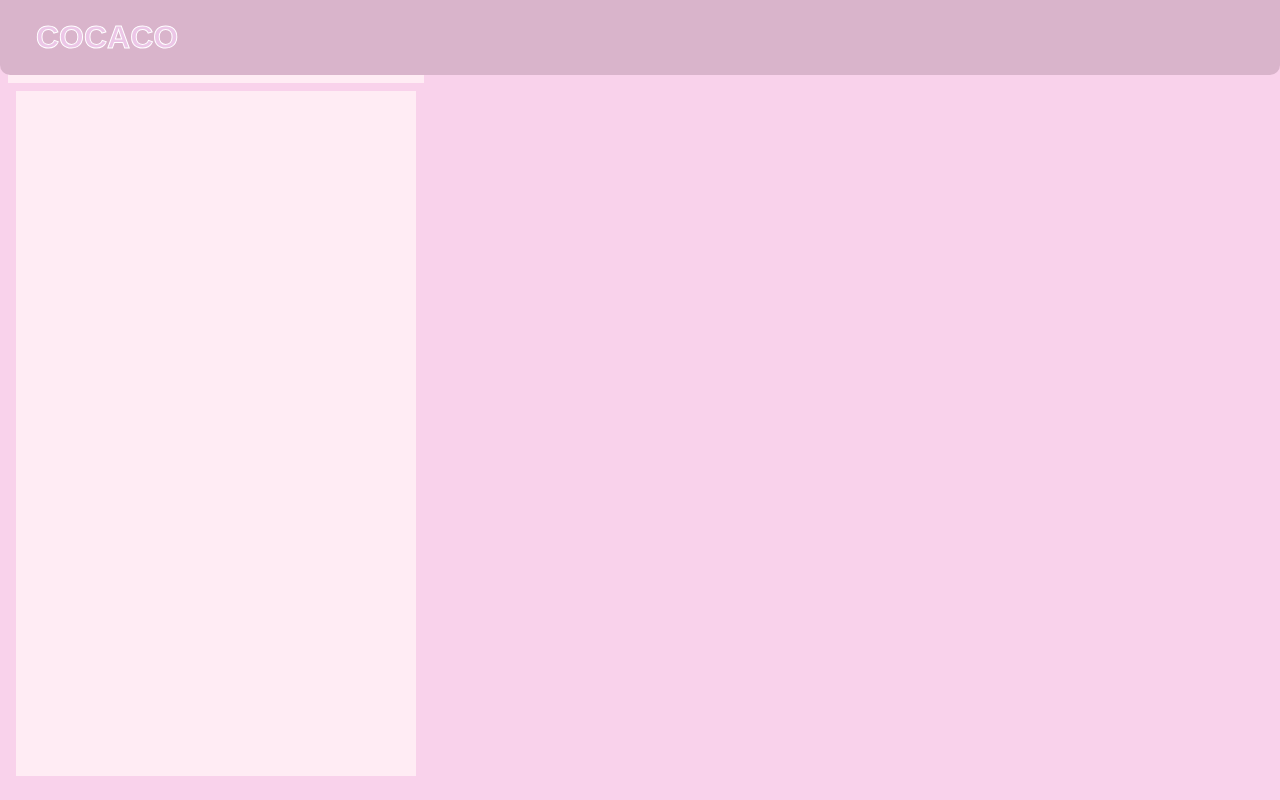
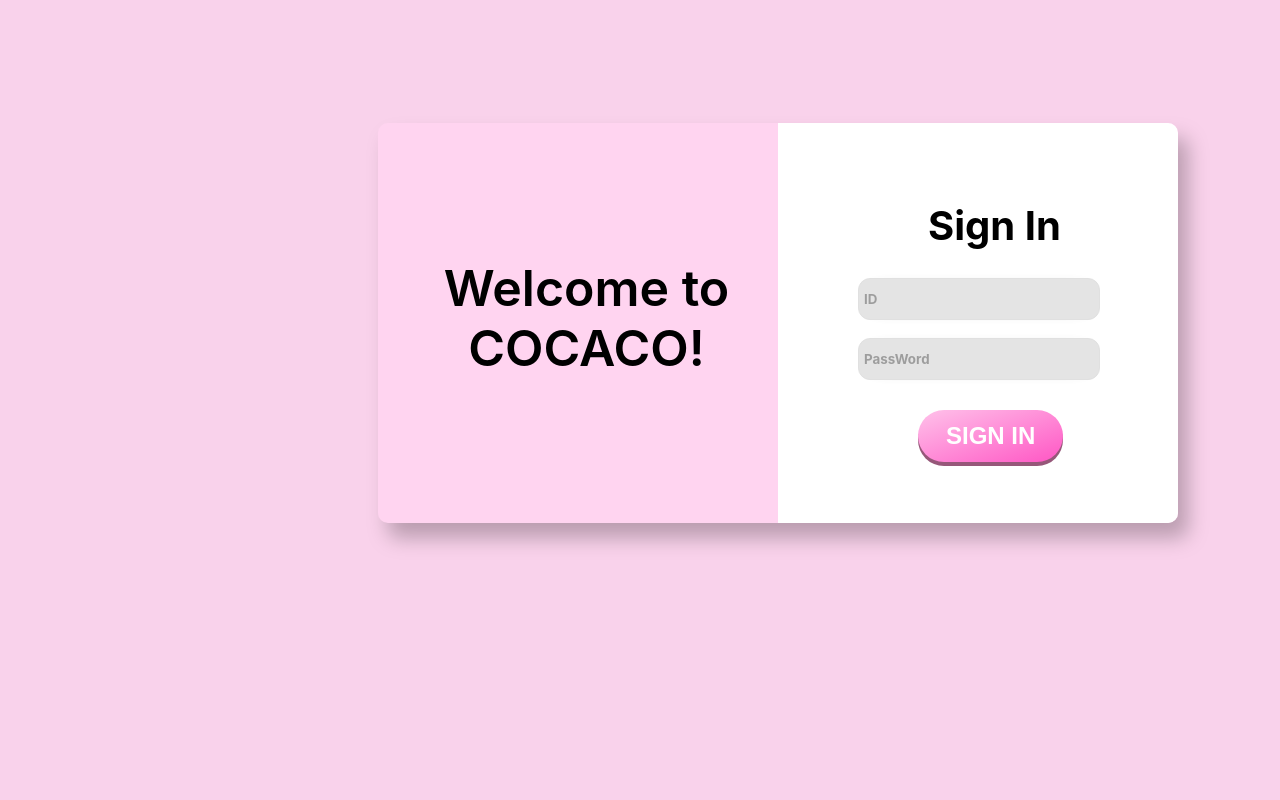
Before and after one commit to pce0303/ccc, a Vue app in the folder frontend/: page / in a window 1280 px wide. Built offline with nearby package versions, Linux system fonts and the light colour scheme.

Commit message:
css god yeseul

```diff
--- a/frontend/src/components/Home.vue
+++ b/frontend/src/components/Home.vue
@@ -1,13 +1,13 @@
 <template>
     <div id="home">
     <header>
-        <button class="main" @click="$router.push('/')">COCACO</button>
-        <button class="login" @click="$router.push('/login')">Log In</button>
+        <button class="main" @click="$router.push('/dashboard')">COCACO</button>
+        <button class="username" @click="$router.push('/profile')">username</button>
         <button class="write" @click="$router.push('/new-post')">글 작성</button>
     </header>
     <body>
         <div class="comment">
-            <p class="Comment">Comment</p>
+            <p class="CommentTitle">Comment</p>
             <input class="writeComment" type="text">
             <button class="uploadComment" type="submit">GO</button>
         </div>
@@ -47,27 +47,27 @@ header {
 .main:hover {
     cursor: pointer;
 }
-.login {
+.username {
     position: relative;
-    right: -1250px;
+    left: 1150px;
     color: #896681;
     background-color: #FFD1DF;
     border: none;
     border-radius: 10px;
-    width: 90px;
+    width: 100px;
     height: 40px;
     box-shadow: rgb(81, 81, 81, 0.3) 2px 3px;
     font-size: large;
     font-weight: 700;
     text-shadow: rgba(125, 125, 125, 0.3) 2px 2px;
 }
-.login:hover {
+.username:hover {
     cursor: pointer;
     background-color: #e1b8c4;
 }
 .write {
     position: relative;
-    left: 1055px;
+    left: 950px;
     background-color: #FFEDFD;
     color: #65505F;
     border: none;
@@ -85,7 +85,6 @@ header {
 }
 .comment {
     position: relative;
-    z-index: 1;
     left: 1100px;
     bottom: 150px;
     width: 400px;
@@ -94,7 +93,7 @@ header {
     border-radius: 10px 10px 10px 10px;
     box-shadow: rgba(129, 129, 129, 0.2) 3px 5px 0 0;
 }
-.Comment {
+.CommentTitle {
     position: relative;
     /* z-index: 1; */
     left: 20px;
@@ -132,7 +131,6 @@ header {
     background-color: #c8b8c4;
 }
 body {
-    padding-top: 75px;
     background-color: #fff1f7;
     overflow: hidden;
 }
--- a/frontend/src/components/login.vue
+++ b/frontend/src/components/login.vue
@@ -1,88 +1,48 @@
 
 <template>
-    <div id="login">
+    <div id="Login">
         <meta name="viewport" content="width=device-width, initial-scale=1.0">
-        <div class="welcome">Welcome to COCACO!</div>
-        <div class="signin">Sign In</div>
-        <div class="signinbackground"></div>
+        <div class="welcome">Welcome to<br>COCACO!</div>
+        <div class="signIn">Sign In</div>
+        <div class="signInBackground"></div>
         <div>
             <input class="ID" type=text name="id" placeholder="ID">
             <br><br>
             <input class="PS" type=text name="ps" placeholder="PassWord">
         </div>
-        <button class ="SIGNIN" @click="goToLogin">SIGN IN</button>
+        <button class ="signInButton" @click="goToHome">SIGN IN</button>
         <router-view></router-view>
         <div class="container"></div>
         <!-- v-on:click="OnClickButton" -->
         <!-- <div v-html="svgContent" class="svg"></div> -->
     </div>
-
 </template>
 
 <script>
 export default {
   methods: {
-    goToLogin () {
-      this.$router.push('/')
+    goToHome () {
+      this.$router.push('/dashboard')
     }
   }
 }
 
 </script>
-
-<!-- <script>
-    export default {
-        data() {
-            return {
-                svgContent: `
-        <svg xmlns="http://www.w3.org/2000/svg" width="1402" height="832" viewBox="0 0 1402 832" fill="none">
-            <g filter="url(#filter0_d_37_46)">
-        <path d="M1638.6 820.377C1633.76 1009.77 1471.2 1159.25 1275.52 1154.24C1079.84 1149.23 325.285 1148.25 110 960.5C-380.896 24.3555 1128.65 842.244 1347.66 -23.991C1543.34 -18.9847 1643.45 630.984 1638.6 820.377Z" fill="url(#paint0_radial_37_46)" shape-rendering="crispEdges"/>
-        </g>
-        <defs>
-        <filter id="filter0_d_37_46" x="0.408569" y="-23.991" width="1638.36" height="1186.35" filterUnits="userSpaceOnUse" color-interpolation-filters="sRGB">
-        <feFlood flood-opacity="0" result="BackgroundImageFix"/>
-        <feColorMatrix in="SourceAlpha" type="matrix" values="0 0 0 0 0 0 0 0 0 0 0 0 0 0 0 0 0 0 127 0" result="hardAlpha"/>
-        <feOffset dx="-8" dy="4"/>
-        <feGaussianBlur stdDeviation="2"/>
-        <feComposite in2="hardAlpha" operator="out"/>
-        <feColorMatrix type="matrix" values="0 0 0 0 0 0 0 0 0 0 0 0 0 0 0 0 0 0 0.25 0"/>
-        <feBlend mode="normal" in2="BackgroundImageFix" result="effect1_dropShadow_37_46"/>
-        <feBlend mode="normal" in="SourceGraphic" in2="effect1_dropShadow_37_46" result="shape"/>
-        </filter>
-        <radialGradient id="paint0_radial_37_46" cx="0" cy="0" r="1" gradientUnits="userSpaceOnUse" gradientTransform="translate(1387 834.5) rotate(-172.26) scale(1340.21 1346.56)">
-        <stop stop-color="white" stop-opacity="0.5"/>
-        <stop offset="0.2" stop-color="#FFAAF1" stop-opacity="0.5"/>
-        <stop offset="0.4" stop-color="#FFA1EA" stop-opacity="0.5"/>
-        <stop offset="0.8" stop-color="#FF73E0" stop-opacity="0.5"/>
-        <stop offset="1" stop-color="#FF91B9" stop-opacity="0.5"/>
-        </radialGradient>
-        </defs>
-        </svg>
-      `
-    };
-  }
-}
-
-</script> -->
-
 <style>
     * {
         background-color: #f9c3e6;
     }
-    #login {
+    #Login {
         overflow: hidden;
         width:800px;
         height: 400px;
         background-color: #FFD4F0;
-        /* margin: 200px; */
         border-radius: 10px;
         position: relative;
         top: 115px;
         left: 370px;
         right: 50px;
         filter: drop-shadow(10px 15px 10px rgba(0, 0, 0, 0.25));
-
     }
 
     .welcome {
@@ -101,7 +61,7 @@ export default {
         top: 135px;
         right: 50px;
     }
-    .signin {
+    .signIn {
         width: 241px;
         height: 47px;
         flex-shrink: 0;
@@ -114,11 +74,11 @@ export default {
         line-height: normal;
         position:relative;
         z-index: 1;
-        left: 475px;
+        left: 550px;
         bottom: 20px;
     }
 
-    .signinbackground {
+    .signInBackground {
         background-color: white;
         width: 500px;
         height: 400px;
@@ -137,7 +97,7 @@ export default {
         height: 30px;
         position: relative;
         bottom: 390px;
-        left: 203px;
+        left: 480px;
         overflow: hidden;
         border-radius: 10px;
         width: 100%;
@@ -162,19 +122,10 @@ export default {
         border: 2px solid grey;
     }
 
-    .SIGNIN {
-        /* width: 273px;
-        height: 44px;
-        font-family: Inter;
-        font-weight: 700;
-        font-size: 20px;
-        font-display: center;
-        flex-shrink: 0;
-        border-radius: 20px;
-        background: rgba(245, 147, 211, 0.52);*/
+    .signInButton {
         position:relative;
         bottom: 370px;
-        right: -209px;
+        left: 530px;
         display: inline-block;
         padding: 12px 28px;
         margin: 10px;
@@ -189,25 +140,25 @@ export default {
         transition: all 0.2s ease-in-out;
     }
 
-    .SIGNIN:hover {
+    .signInButton:hover {
         transform: translateY(-2px);
         box-shadow: 0px 5px 0px #965779;
     }
 
-    .SIGNIN:active {
+    .signInButton:active {
         transform: translateY(0px);
         box-shadow: none;
         background-image: linear-gradient(to bottom right, #ff64e0, #ffc2ea);
     }
 
-    .SIGNIN:before, .SIGNIN:after {
+    .signInButton:before, .signInButton:after {
         content: "";
         position: absolute;
         width:0;
         height:0;
     }
 
-    .SIGNIN:before {
+    .signInButton:before {
         top: -3px;
         left: -3px;
         border-radius: 40px;
@@ -215,30 +166,13 @@ export default {
         border-left: 3px solid #fff;
     }
 
-    .SIGNIN:after {
+    .signInButton:after {
         top: -3px;
         right: -3px;
         border-radius: 40px;
         border-bottom: 3px solid #fff;
         border-right: 3px solid #fff;
     }
-/*
-    .svg {
-        /* width: 1629.76px;
-        height: 1180.204px; */
-        /* transform: rotate(1.466deg);
-        flex-shrink: 0;
-        fill: radial-gradient(113.99% 82.68% at 84.59% 72.63%, rgba(255, 255, 255, 0.50) 0%, rgba(255, 170, 241, 0.50) 20.00%, rgba(255, 161, 234, 0.50) 40.00%, rgba(255, 115, 224, 0.50) 80.00%, rgba(255, 145, 185, 0.50) 100%);
-        filter: drop-shadow(-8px 4px 4px rgba(0, 0, 0, 0.25));
-        position: absolute;
-        bottom: 0;
-        /* left: 0;  */
-        /* width: 100%;
-        height: 100%;  */
-        /* pointer-events: none; */
-        /* top: 0;
-        margin:auto;
-    } */
 
     .container {
     /* Set display to flex and flex direction to column for vertical layout */
@@ -250,22 +184,3 @@ export default {
     }
 
 </style>
-
-<!-- <script >
-export default {
-  name: 'MyComponent',
-
-};
-</script> -->
-
-<!--
-<script>
-    const app = new Vue ({
-        el: '#login',
-        methods: {
-            OnClickButton() {
-                console.log('SIGN IN!!!!')
-            },
-        },
-    });
-</script> -->
--- a/frontend/src/components/profile.vue
+++ b/frontend/src/components/profile.vue
@@ -3,15 +3,23 @@
         <div class="img">
             <img src="https://pbs.twimg.com/media/EbviXFOU4AUv1sP.jpg" width="270px" height="270px">
         </div>
-        <button class="upload">사진 업로드</button>
+        <button class="uploadProfileImg">사진 업로드</button>
         <input class="name" type=text name="ps" placeholder="이름">
-        <button class="cancel">취소</button>
-        <button class="storage">저장</button>
+        <button class="cancelProfile" @click="goToHome">취소</button>
+        <button class="storage" @click="goToHome">저장</button>
         <div class="bar"></div>
     </div>
 
 </template>
-
+<script>
+export default {
+  methods: {
+    goToHome () {
+      this.$router.push('/dashboard')
+    }
+  }
+}
+</script>
 <style>
 
     * {
@@ -55,28 +63,13 @@
         /* -webkit-text-stroke:2px black; */
 
     }
-    .upload {
-        /* width: 200px;
-        height: 45px;
-        border-radius: 30px;
-        background-clip: padding-box;
-        background: rgb(224, 224, 224);
-        box-shadow: 0px 4px 4px 0px rgba(0, 0, 0, 0.25);
-        color: black;
-        flex-shrink: 0;
-        font-family: Inter;
-        font-weight: 500;
-        font-size: 20px;
-        line-height: 30px;
-        position: relative;
-        top: -115px;
-        right: -85px; */
+    .uploadProfileImg {
         position:relative;
         bottom: 140px;
-        right: -317px;
+        left: 350px;
         display: inline-block;
         padding: 12px 28px;
-        font-size: 24px;
+        font-size: 20px;
         font-weight: bold;
         text-transform: uppercase;
         color: #fff;
@@ -87,25 +80,18 @@
         transition: all 0.2s ease-in-out;
     }
 
-    .upload:hover {
+    .uploadProfileImg:hover {
         transform: translateY(-2px);
         box-shadow: 0px 5px 0px #965779;
     }
 
-    .upload:active {
+    .uploadProfileImg:active {
         transform: translateY(0px);
         box-shadow: none;
         background-image: linear-gradient(to bottom right, #ff64e0, #ffc2ea);
     }
 
-    .upload:before, .SIGNIN:after {
-        content: "";
-        position: absolute;
-        width:0;
-        height:0;
-    }
-
-    .upload:before {
+    .uploadProfileImg:before {
         top: -3px;
         left: -3px;
         border-radius: 40px;
@@ -113,7 +99,7 @@
         border-left: 3px solid #fff;
     }
 
-    .upload:after {
+    .uploadProfileImg:after {
         top: -3px;
         right: -3px;
         border-radius: 40px;
@@ -130,7 +116,7 @@
         height: 33px;
         position: relative;
         bottom:60px;
-        left: 130px;
+        left: 200px;
         overflow: hidden;
         border-radius: 30px;
         width: 100%;
@@ -154,7 +140,7 @@
         border: 2px solid grey;
     }
 
-    .cancel {
+    .cancelProfile {
         padding: 15px 35px;
         border-radius: 50px;
         border: 0;
@@ -169,14 +155,14 @@
         right: 10px;
     }
 
-    .cancel:hover {
+    .cancelProfile:hover {
         letter-spacing: 3px;
         background-color: #ff80d97a;
         color:rgb(255, 255, 255);
         box-shadow: rgb(166, 155, 166) 0px 7px 29px 0px;
     }
 
-    .cancel:active {
+    .cancelProfile:active {
         letter-spacing: 3px;
         background-color: #fb4dbe78;
     }
--- a/frontend/src/router/index.js
+++ b/frontend/src/router/index.js
@@ -11,11 +11,11 @@ export default new Router({
   routes: [
     {
       path: '/',
-      component: Home
+      component: login
     },
     {
-      path: '/login',
-      component: login
+      path: '/dashboard',
+      component: Home
     },
     {
       path: '/profile',
```
Also changed, not shown: frontend/src/components/Post.vue (+11 -11 lines).
